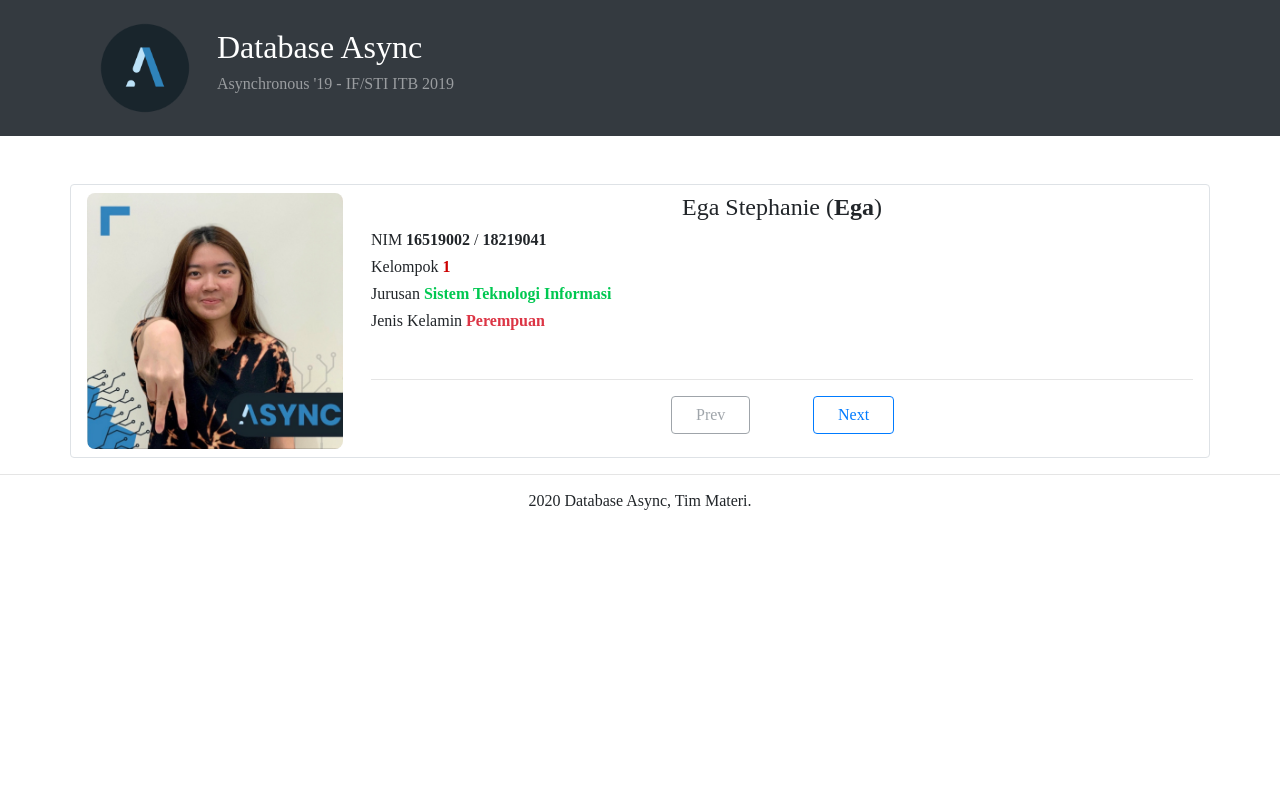
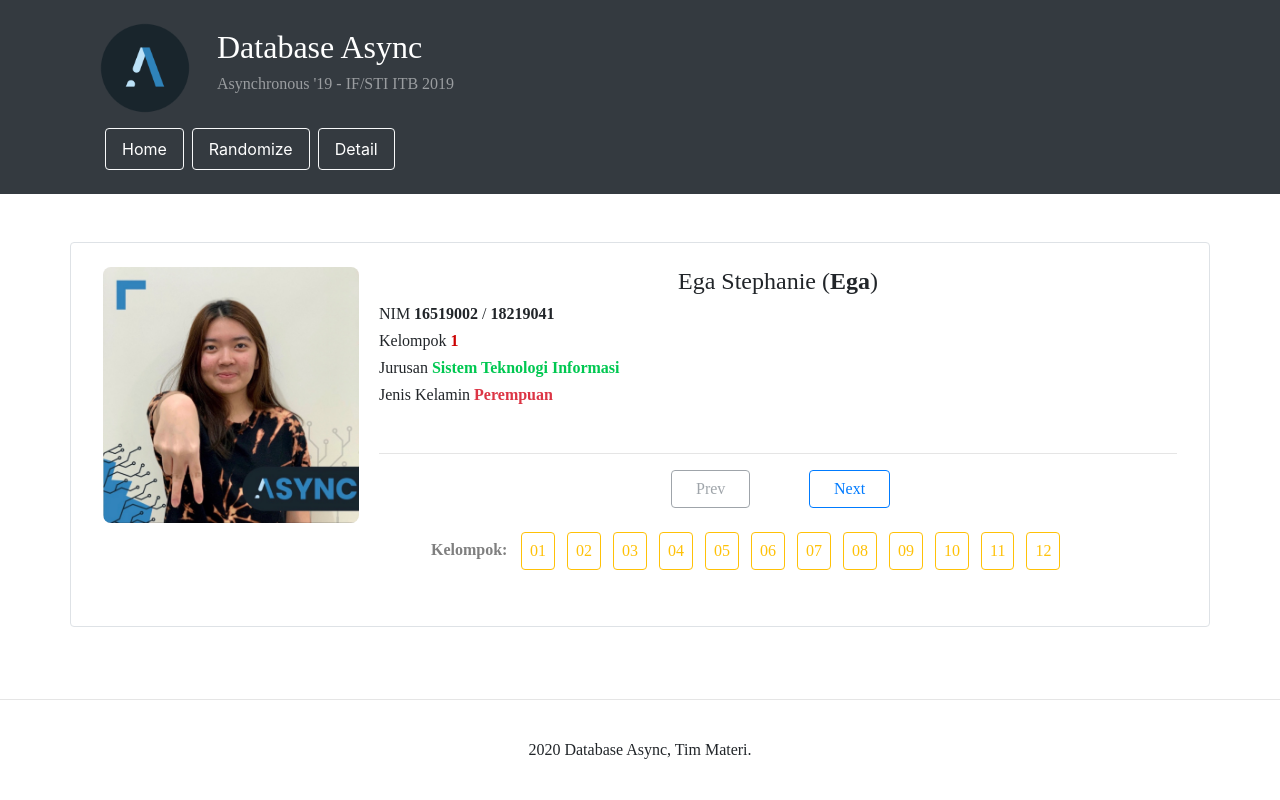
Before and after one commit to chrslex/DatabaseAsync, a Django app: page /detail/ in a window 1280 px wide. Run offline with Django 3.2, Linux system fonts and the light colour scheme; data comes from the database, SQL or seed files in the repository; some libraries are stand-ins or nearby versions; some web fonts are replaced.

Commit message:
Navbar and UX improvement

```diff
--- a/data/templates/person.html
+++ b/data/templates/person.html
@@ -27,14 +27,27 @@
                             </span>
                         </div>
                     </div>
+                    <nav class="navbar navbar-expand-lg">
+                        <ul class="navbar-nav mr-auto">
+                            <li class="nav-item active">
+                                <a class="nav-link text-white mx-1 px-3 btn btn-outline-light" href="/">Home</a>
+                            </li>
+                            <li class="nav-item">
+                                <a class="nav-link text-white mx-1 px-3 btn btn-outline-light" href="/random">Randomize</a>
+                            </li>
+                            <li class="nav-item">
+                                <a class="nav-link text-white mx-1 px-3 btn btn-outline-light" href="/detail/?kelompok=1&person=1">Detail</a>
+                            </li>
+                        </ul>
+                    </nav>
                 </div>
             </header>
                 <div class="container mt-5 border py-2 px-3 rounded">
 
                 <!-- Content -->
-                        <div class="row">
+                        <div class="row p-3 pb-5">
                             <div class="col-sm-3">
-                                <img class="foto" src="{{mr}}{{person.image}}">
+                                <img class="foto centered" src="{{mr}}{{person.image}}">
                             </div>
                             <div class="col-sm-9 antic-slab ">
                                 <p class="h4 centered">{{person.nama}} (<span class="bolder">{{person.panggilan}}</span>)</p>
@@ -55,7 +68,7 @@
                                     {% endif %}
                                 </p>
                                 {% if person.warna_baju %}
-                                    {% if person.warna_baju != "-" %}
+                                    {% if person.warna_baju != "-" and isRandom == False %}
                                         <p class="h6">Warna Baju
                                             <span class="bolder">{{person.warna_baju}}</span>
                                         </p>
@@ -64,6 +77,7 @@
                                 <br/>
                                 <hr>
                                 <div class="row">
+                                    {% if isRandom == False %}
                                     <div class="col-sm-4 mx-2">
                                     </div>
                                     <div class="col-sm-2">
@@ -72,7 +86,26 @@
                                     <div class="col-sm-2">
                                         <a class="btn {% if urlnext == '#' %}btn-outline-secondary disabled{% else %}btn-outline-primary{% endif %} px-4" href="{{ urlnext }}">Next</a>
                                     </div>
+                                    {% else %}
+                                    <div class="col-sm-4 mx-3">
+                                    </div>
+                                    <div class="col-sm-2 my-3">
+                                        <a class="btn {% if urlprev == '#' %}btn-outline-secondary disabled{% else %}btn-outline-warning{% endif %} px-4" href="/random">Randomize</a>
+                                    </div>
+                                    {% endif %}
                                 </div>
+                                {% if isRandom == False %}
+                                    <br/>
+                                    <div class="row">
+                                        <div class="col-sm-2">
+                                            <p class="h6 text-black-50 bolder centered ml-5 pl-1 py-1 my-1">Kelompok:</p></div>
+                                        <div class="col-sm-9">
+                                        {% for i in maxkel %}
+                                            <a class="btn btn-outline-warning px-2 mx-1" href="/detail/?kelompok={{i}}&person=1">{% if i < 10 %}0{{i}}{% else %}{{i}}{% endif %}</a>
+                                        {% endfor %}
+                                        </div>
+                                    </div>
+                                {% endif %}
                             </div>
                         </div>
                 </div>
@@ -83,7 +116,9 @@
                 <script src="https://cdn.datatables.net/1.10.21/js/dataTables.bootstrap4.min.js"></script>
         </body>
         <footer>
-            <hr>
+            <br/>
+            <hr class="mt-5">
+            <br/>
             <p class="h6 centered antic-slab">2020 Database Async, Tim Materi.</p>
             <br/>
         </footer>
--- a/data/urls.py
+++ b/data/urls.py
@@ -5,5 +5,6 @@ urlpatterns = [
     url(r'^$', views.person_list, name='people'),
     url(r'^sort/$', views.sort, name='sort'),
     url(r'^search/$', views.search, name='search'),
-    url(r'^detail/$', views.person, name='person')
+    url(r'^detail/$', views.person, name='person'),
+    url(r'^random/$', views.person_random, name='random')
 ]
--- a/data/views.py
+++ b/data/views.py
@@ -3,6 +3,7 @@ from django.db.models import Q
 from .models import Person
 from project.settings import MEDIA_URL
 import re
+import random
 
 def convertPage(pstr):
     strpage = pstr.split('&page=')[1]
@@ -13,6 +14,12 @@ def convertPage(pstr):
     if page <= 0:
         return 1
     return page
+
+def person_random(request):
+    kelompok = random.randint(1,12)
+    data = Person.objects.filter(kelompok=kelompok)
+    person = random.randint(0,len(data)-1)
+    return render(request, 'person.html', {'person': data[person], 'mr' : MEDIA_URL, 'isRandom' : True})
 
 def person(request):
     kelompok = request.GET.get('kelompok', 1)
@@ -50,7 +57,8 @@ def person(request):
         urlprev = "#"
     else:
         urlprev = "/detail/?kelompok=" + str(kelm) + "&person=" + str(m)
-    return render(request, 'person.html', {'person': data[person-1], 'mr' : MEDIA_URL, 'urlnext': urlnext, 'urlprev': urlprev})
+    maxkel = [1,2,3,4,5,6,7,8,9,10,11,12]
+    return render(request, 'person.html', {'person': data[person-1], 'mr' : MEDIA_URL, 'urlnext': urlnext, 'urlprev': urlprev, 'isRandom' : False, 'maxkel' : maxkel})
 
 def person_list(request):
     people = Person.objects.order_by('nim_tpb')
```
Also changed, not shown: data/templates/people.html (+13 -0 lines).
